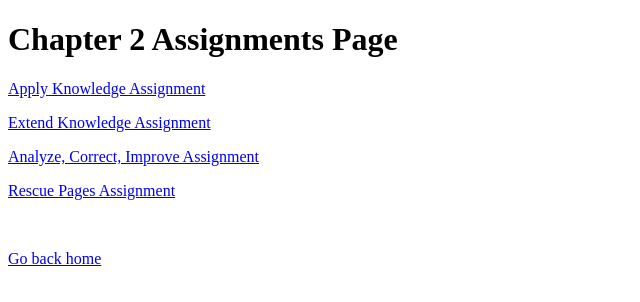
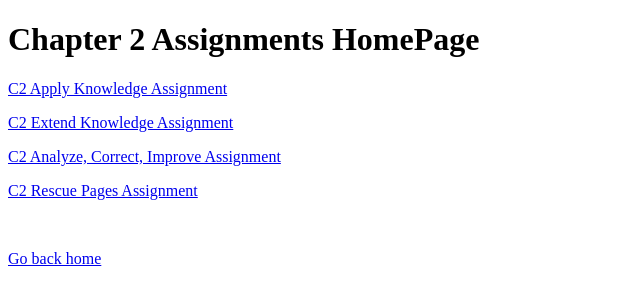
Before and after one commit to Madison-Jenkins24/webdev24, a plain HTML site: page chapter2/index.html in a window 1280 px wide. Shown: the whole page, without its empty margins (0-640 px from the left). Drawn offline with Linux system fonts and the light colour scheme.

Commit message:
updated files

```diff
--- a/chapter2/index.html
+++ b/chapter2/index.html
@@ -6,11 +6,11 @@
     <title>Madison's Page</title>
 </head>
 <body>
-    <h1>Chapter 2 Assignments Page</h1>
-    <p><a href="applyKnowledge.html">Apply Knowledge Assignment</a></p>
-    <p><a href="extendKnowledge.html">Extend Knowledge Assignment</a></p>
-    <p><a href="analyzeCorrectImprove.html">Analyze, Correct, Improve Assignment</a></p>
-    <p><a href="rescuepages.html">Rescue Pages Assignment</a></p>
+    <h1>Chapter 2 Assignments HomePage</h1>
+    <p><a href="applyKnowledge.html">C2 Apply Knowledge Assignment</a></p>
+    <p><a href="extendKnowledge.html">C2 Extend Knowledge Assignment</a></p>
+    <p><a href="analyzeCorrectImprove.html">C2 Analyze, Correct, Improve Assignment</a></p>
+    <p><a href="rescuepages.html">C2 Rescue Pages Assignment</a></p>
     <br>
     <p><a href="../index.html">Go back home</a></p>
 
```
Also changed, not shown: chapter1/extendKnowledge.html (+8 -2 lines), yourturn/index.html (+1 -5 lines).
